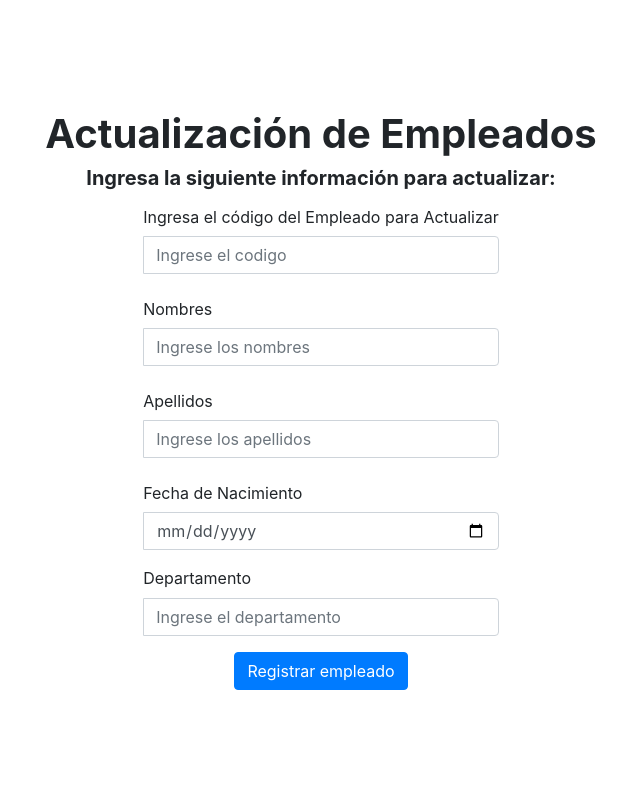
After one commit to Racso1624/Proyecto-Servir, a Flask app: page /update_employee in a window 1280 px wide. The commit adds this page. Shown: the whole page, without its empty margins (319-959 px from the left). Run offline with Flask 3, Linux system fonts and the light colour scheme; some libraries are stand-ins or nearby versions.

Commit message:
Se agregan pantallas de actualizacion

```diff
--- a/src/app.py
+++ b/src/app.py
@@ -192,5 +192,13 @@ def delete_register_employee():
 def update_register():
     return render_template('update_register.html')
 
+@app.route('/update_department')
+def update_department():
+    return render_template('update_department.html')
+
+@app.route('/update_employee')
+def update_employee():
+    return render_template('update_employee.html')
+
 if __name__ == '__main__':
     app.run(debug=True)
--- /dev/null
+++ b/src/templates/update_employee.html
@@ -0,0 +1,88 @@
+<!DOCTYPE html>
+<html>
+
+<head>
+    <title>Actualizar Empleado</title>
+    <link rel="stylesheet" href="https://maxcdn.bootstrapcdn.com/bootstrap/4.5.2/css/bootstrap.min.css">
+</head>
+
+<body>
+    <div class="container d-flex flex-column justify-content-center align-items-center vh-100">
+        <h1 class="font-weight-bold">Actualización de Empleados</h1>
+        <p class="h5 font-weight-bold">Ingresa la siguiente información para actualizar:</p>
+        <div class="container d-flex flex-column align-items-center">
+
+            <form action="/register_employee" method="post" autocomplete="off">
+
+                <div class="form-group">
+                    <label for="code" class="col-form-label">Ingresa el código del Empleado para Actualizar</label>
+                    <div class="input-group">
+                        <span class="input-group-addon"><i class="fa fa-user" aria-hidden="true"></i></span>
+                        <input type="text" class="form-control" name="code" id="code" placeholder="Ingrese el codigo"
+                            required>
+                    </div>
+                </div>
+
+                <div class="form-group">
+                    <label for="name" class="col-form-label">Nombres</label>
+                    <div class="input-group">
+                        <span class="input-group-addon"><i class="fa fa-user" aria-hidden="true"></i></span>
+                        <input type="text" class="form-control" name="name" id="name" placeholder="Ingrese los nombres"
+                            required>
+                    </div>
+                </div>
+
+                <div class="form-group">
+                    <label for="lastname" class="col-form-label">Apellidos</label>
+                    <div class="input-group">
+                        <span class="input-group-addon"><i class="fa fa-user" aria-hidden="true"></i></span>
+                        <input type="text" class="form-control" name="lastname" id="lastname"
+                            placeholder="Ingrese los apellidos" required>
+                    </div>
+                </div>
+
+                <div class="form-group">
+                    <label for="dateOfBirth" class="col-form-label">Fecha de Nacimiento</label>
+                    <div class="input-group">
+                        <span class="input-group-addon"><i class="fa fa-calendar"></i></span>
+                        <input type="date" class="form-control" name="dateOfBirth" id="dateOfBirth"
+                            placeholder="DD/MM/AAAA" required />
+                    </div>
+                </div>
+
+                <div class="form-group">
+                    <label for="department" class="cols-sm-2 control-label">Departamento</label>
+                    <div class="cols-sm-10">
+                        <div class="input-group">
+                            <span class="input-group-addon"><i class="fa fa-users fa" aria-hidden="true"></i></span>
+                            <input type="text" class="form-control" name="department" id="department"
+                                placeholder="Ingrese el departamento" required>
+                        </div>
+                    </div>
+                </div>
+
+                <div class="d-flex justify-content-center align-items-start">
+                    {% with messages = get_flashed_messages() %}
+                    {% if messages %}
+                    {% for message, category in messages %}
+                    <div class="alert alert-{{ category }} alert-dismissible fade show" role="alert">
+                        {{ message }}
+                        <button type="button" class="close" data-dismiss="alert" aria-label="Close">
+                            <span aria-hidden="true">×</span>
+                        </button>
+                    </div>
+                    {% endfor %}
+                    {% endif %}
+                    {% endwith %}
+                </div>
+
+                <div class="container d-flex justify-content-center align-items-center">
+                    <input type="submit" value="Registrar empleado" class="btn btn-primary" name="">
+                </div>
+
+            </form>
+        </div>
+    </div>
+</body>
+
+</html>
--- a/src/templates/update_register.html
+++ b/src/templates/update_register.html
@@ -11,8 +11,8 @@
         <h1 class="font-weight-bold">Actualización de registros</h1>
         <p class="h3 font-weight-bold">Tiene las siguientes opciones:</p>
         <div class="container d-flex flex-column align-items-center">
-            <button class="btn btn-secondary mb-3">Actualizar departamento</button>
-            <button class="btn btn-secondary mb-3">Actualizar empleado</button>
+            <a class="btn btn-secondary mb-3" href="{{url_for('update_department')}}">Listar departamentos</a>
+            <a class="btn btn-secondary mb-3" href="{{url_for('update_employees')}}">Listar empleados</a>
         </div>
     </div>
 </body>
```
Also changed, not shown: src/templates/update_department.html (added, +70 -0 lines).
